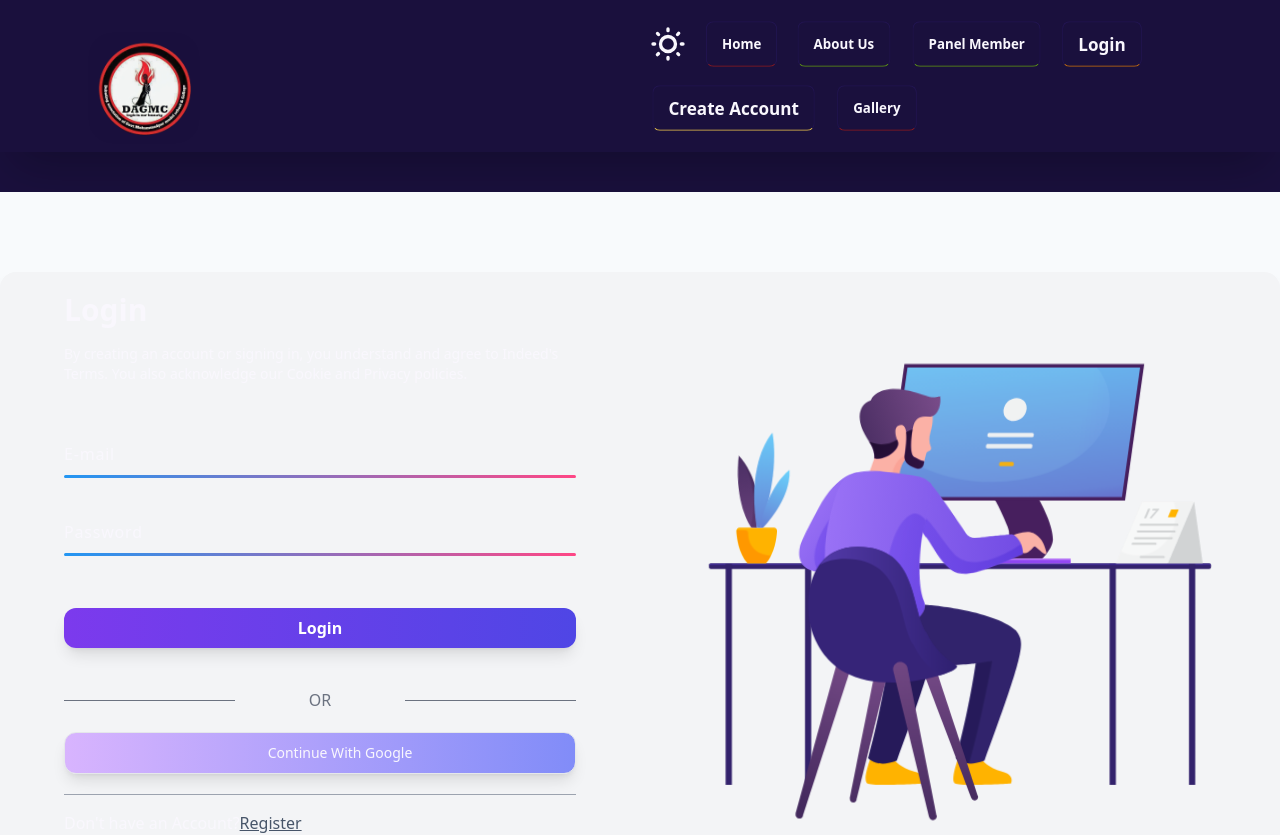
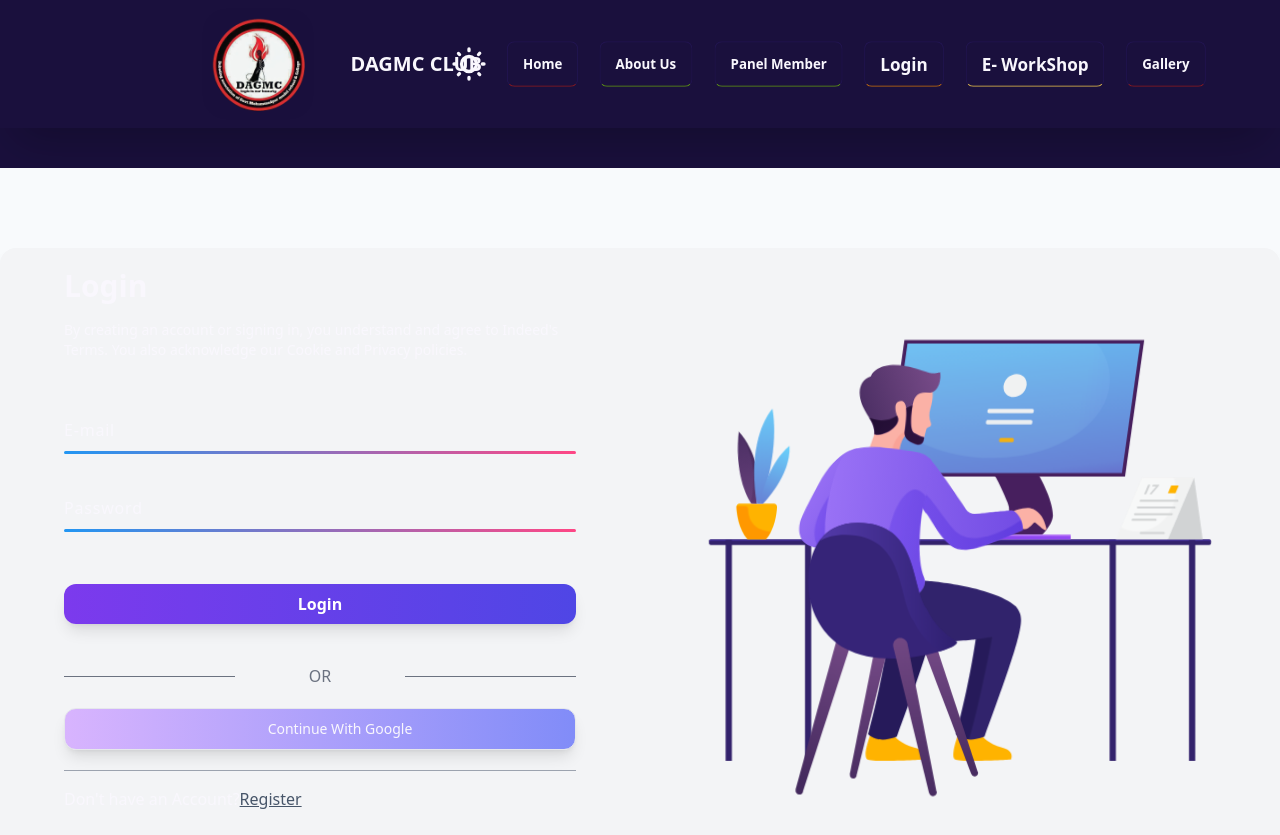
Before and after one commit to siamislam07/DAGMC-CLUB, a React (Vite) app: page /login in a window 1280 px wide. Shown: the top 835 px of the page. Built offline with nearby package versions, Linux system fonts and the light colour scheme; no server answers.

Commit message:
added massanger button

```diff
--- a/package.json
+++ b/package.json
@@ -19,6 +19,7 @@
     "react-dom": "^18.2.0",
     "react-hot-toast": "^2.4.1",
     "react-icons": "^5.0.1",
+    "react-messenger-customer-chat": "^0.8.0",
     "react-router-dom": "^6.22.3",
     "react-simple-typewriter": "^5.0.1",
     "sort-by": "^1.2.0"
--- a/src/Routes/PrivateRoute.jsx
+++ b/src/Routes/PrivateRoute.jsx
@@ -1,9 +1,12 @@
+import { useContext } from "react";
 import { Navigate, useLocation } from "react-router-dom";
-import useAuth from "../hooks/useAuth";
-import { toast } from "react-toastify";
+
+
+import { AuthContext } from "../providers/AuthProvider";
+import toast from "react-hot-toast";
 
 const PrivateRoute = ({ children }) => {
-    const { isItLoading, user } = useAuth()
+    const { isItLoading, user } = useContext(AuthContext)
     const location = useLocation()
     console.log(location);
     if (isItLoading) {
--- a/src/Routes/Routes.jsx
+++ b/src/Routes/Routes.jsx
@@ -6,6 +6,7 @@ import Home from "../page/Home/Home";
 import Panel from "../page/Panel/Panel";
 import ErrorPage from "../page/errorPage/ErrorPage";
 import Profile from "../page/Profile/Profile";
+import PrivateRoute from "./PrivateRoute";
 
 
 
@@ -36,7 +37,7 @@ const router = createBrowserRouter([
             },
             {
                 path:'/profile',
-                element:<Profile/>
+                element:<PrivateRoute><Profile/></PrivateRoute>
             }
 
         ]
--- a/src/components/FirstImage.jsx
+++ b/src/components/FirstImage.jsx
@@ -3,15 +3,15 @@ import club_image from "../../src/image/homepage.png"
 import Aos from "aos";
 import 'aos/dist/aos.css';
 import { useEffect } from "react";
-
+import MessengerCustomerChat from 'react-messenger-customer-chat';
 
 const FirstImage = () => {
   useEffect(() => {
     Aos.init({ duration: 2000 })
-}, [])
+  }, [])
   const [text] = useTypewriter({
-    words:['Welcome To Our Club', ],
-    loop:Infinity
+    words: ['Welcome To Our Club',],
+    loop: Infinity
   })
 
   return (
@@ -19,7 +19,7 @@ const FirstImage = () => {
     <div className="relative">
 
       <div className="hero transition-colors before:absolute before:-z-10 before:h-full text-white before:w-full before:origin-top-left before:scale-x-0 before:bg-gradient-to-r from-violet-600 to-indigo-600 before:transition-transform before:duration-500 hover:text-black before:hover:scale-x-100">
-        <div className="hero-content rounded-lg mt-8  gap-20  lg:flex-row-reverse   border-gray-800     ">
+        <div className="hero-content rounded-lg mt-8  gap-20 flex-col-reverse md:flex-row lg:flex-row-reverse   border-gray-800  ">
           <img data-aos="zoom-in-down" src={club_image} className='w-auto max-w-sm rounded-lg shadow-2xl	box-shadow: 80 25px 50px -12px rgb(5 5 5 / 500) shadow-[#00f7ff] ' />
           <div>
             <h1 data-aos="fade-right" className="text-5xl font-bold text-[#00f7ff] animate-pulse uppercase">Welcome to Debating Association of GMMSC !</h1>
@@ -27,7 +27,7 @@ const FirstImage = () => {
             {/* <Typewriter></Typewriter> */}
 
             <button className="relative bg-gray-800 border-2 rounded-lg bg-transparent py-2.5 px-5 font-medium uppercase transition-colors before:absolute before:left-0 before:top-0 before:-z-10 before:h-full text-white before:w-full before:origin-top-left before:scale-x-0 before:bg-[#00f7ff] before:transition-transform before:duration-300 before:content-[''] hover:text-black before:hover:scale-x-100 border-white">
-              About Us
+              <a href="https://www.facebook.com/messages/t/334005380360765" target="_blank">Message Us</a>
             </button>
 
 
@@ -35,6 +35,12 @@ const FirstImage = () => {
           </div>
         </div>
       </div>
+
+      <MessengerCustomerChat
+        pageId="268524179676667"
+        appId="1112761916427890"
+
+      />
     </div>
 
 
--- a/src/page/Footer/Footer.jsx
+++ b/src/page/Footer/Footer.jsx
@@ -1,5 +1,5 @@
 import Center from "../../utilits/Center";
-
+import MessengerCustomerChat from 'react-messenger-customer-chat';
 const Footer = () => {
   return (
     <div className="border-t">
@@ -20,6 +20,11 @@ const Footer = () => {
         </nav>
       </footer>
     </Center>
+    <MessengerCustomerChat
+        pageId="268524179676667"
+        appId="1112761916427890"
+
+      />
     </div>
 
   );
--- a/src/page/Navbar/Navbar.jsx
+++ b/src/page/Navbar/Navbar.jsx
@@ -50,7 +50,7 @@ const Navbar = () => {
             user ? '' : <>
                 <li><NavLink to='/login' className="btn btn-outline btn-default    border-b-amber-600 border-neutral normal-case text-lg  transition transform hover:-translate-y-1 motion-reduce:transition-none motion-reduce:hover:transform-none  hover:bg-[#00f7ff] hover:border-none">Login </NavLink></li>
 
-                <li><NavLink to='/SignUp' className="btn btn-outline btn-default    border-b-amber-300 border-neutral normal-case text-lg  transition transform hover:-translate-y-3 motion-reduce:transition-none motion-reduce:hover:transform-none hover:bg-[#00f7ff] hover:border-none">Create Account</NavLink></li>
+                <li><NavLink to='/e-workshop' className="btn btn-outline btn-default    border-b-amber-300 border-neutral normal-case text-lg  transition transform hover:-translate-y-3 motion-reduce:transition-none motion-reduce:hover:transform-none hover:bg-[#00f7ff] hover:border-none">E- WorkShop</NavLink></li>
             </>
         }
         <li><NavLink to='/' className='btn btn-outline btn-default   border-b-red-800 border-neutral transition transform hover:-translate-y-1 motion-reduce:transition-none motion-reduce:hover:transform-none hover:bg-[#00f7ff] hover:border-none'>Gallery</NavLink></li>
@@ -61,10 +61,10 @@ const Navbar = () => {
 
     return (
         <div className=" bg-inherit  navbar z-10 shadow-2xl  ">
-            <div className="w-full max-w-[1700px] items-center  mx-auto   xl:px-20 md:px-10 sm:px-2 px-4">
+            <div className="w-full max-w-[1400px] mx-auto    xl:px-30 md:px-10 sm:px-2 px-4">
 
                 <div className="navbar-start ">
-                    <div className="dropdown">
+                    <div className="dropdown lg:hidden md:hidden">
                         <label tabIndex={0} className="btn btn-ghost lg:hidden">
                             <svg xmlns="http://www.w3.org/2000/svg" className="h-5 w-5" fill="none" viewBox="0 0 24 24" stroke="currentColor"><path strokeLinecap="round" strokeLinejoin="round" strokeWidth="2" d="M4 6h16M4 12h8m-8 6h16" /></svg>
                         </label>
@@ -73,16 +73,18 @@ const Navbar = () => {
                         </ul>
                     </div>
 
+                </div>
+                <div className="navbar-start  gap-5 flex items-center ">
                     <div className="avatar  sm:block  shadow-[#00f7ff]">
                         <div className="w-28  rounded-3xl  shadow-[#00f7ff]">
-                            <img className=" shadow-[#00f7ff]" src={club_logho} />
+                            <img className="flex" src={club_logho} />
                         </div>
                     </div>
 
-                    {/* <Link to='/' className="btn btn-ghost normal-case text-base   md:text-xl lg:text-xl ">DAGMC CLUB</Link> */}
+                    <Link to='/' className="btn btn-ghost normal-case text-base   md:text-xl lg:text-xl ">DAGMC CLUB</Link>
                 </div>
 
-                <div className="navbar-end hidden lg:flex">
+                <div className="navbar-center hidden lg:flex">
                     <ul className="menu menu-horizontal gap-4">
                         {navLinks}
                     </ul>
```
Also changed, not shown: 1 other file (tests, documents, lock files or other folders).
